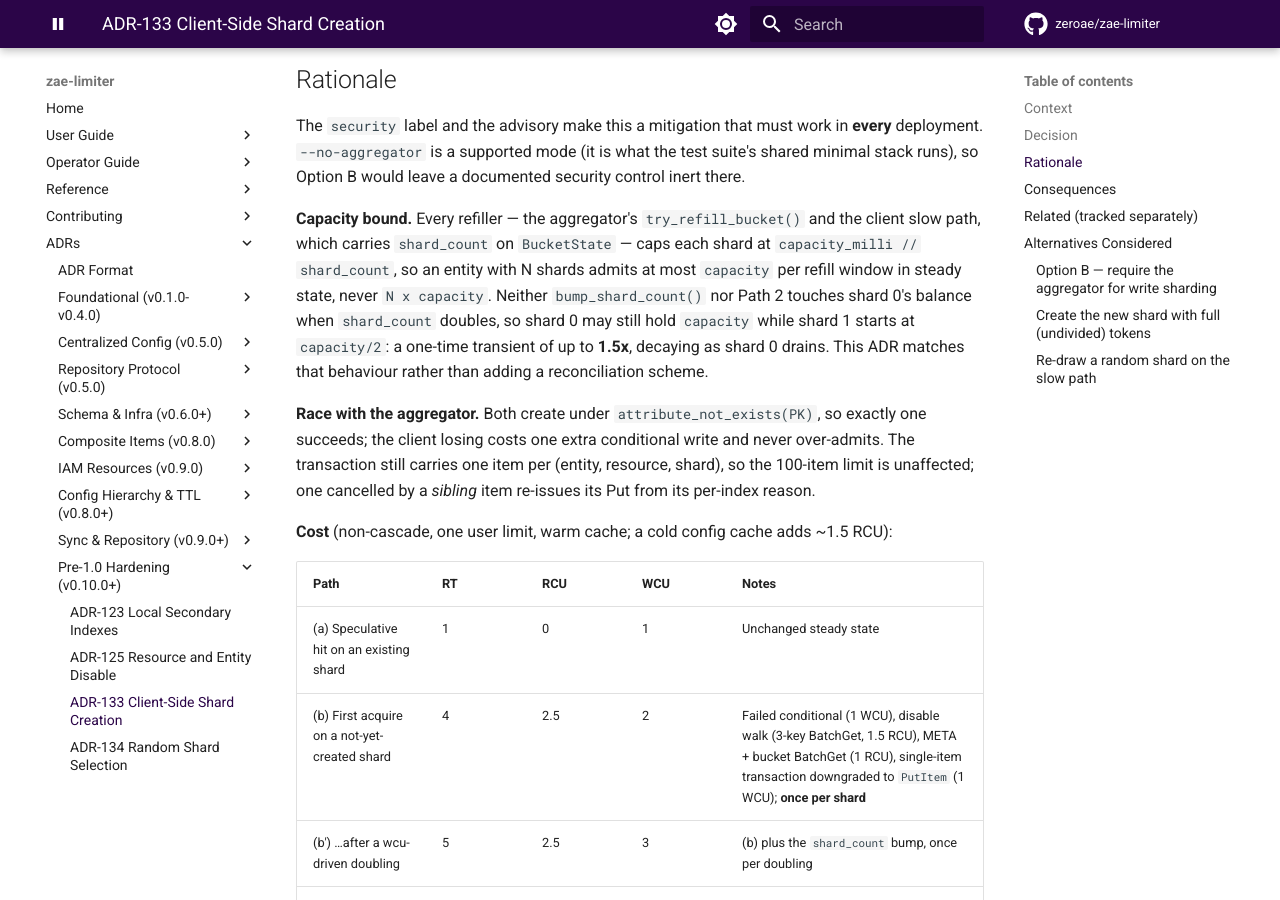
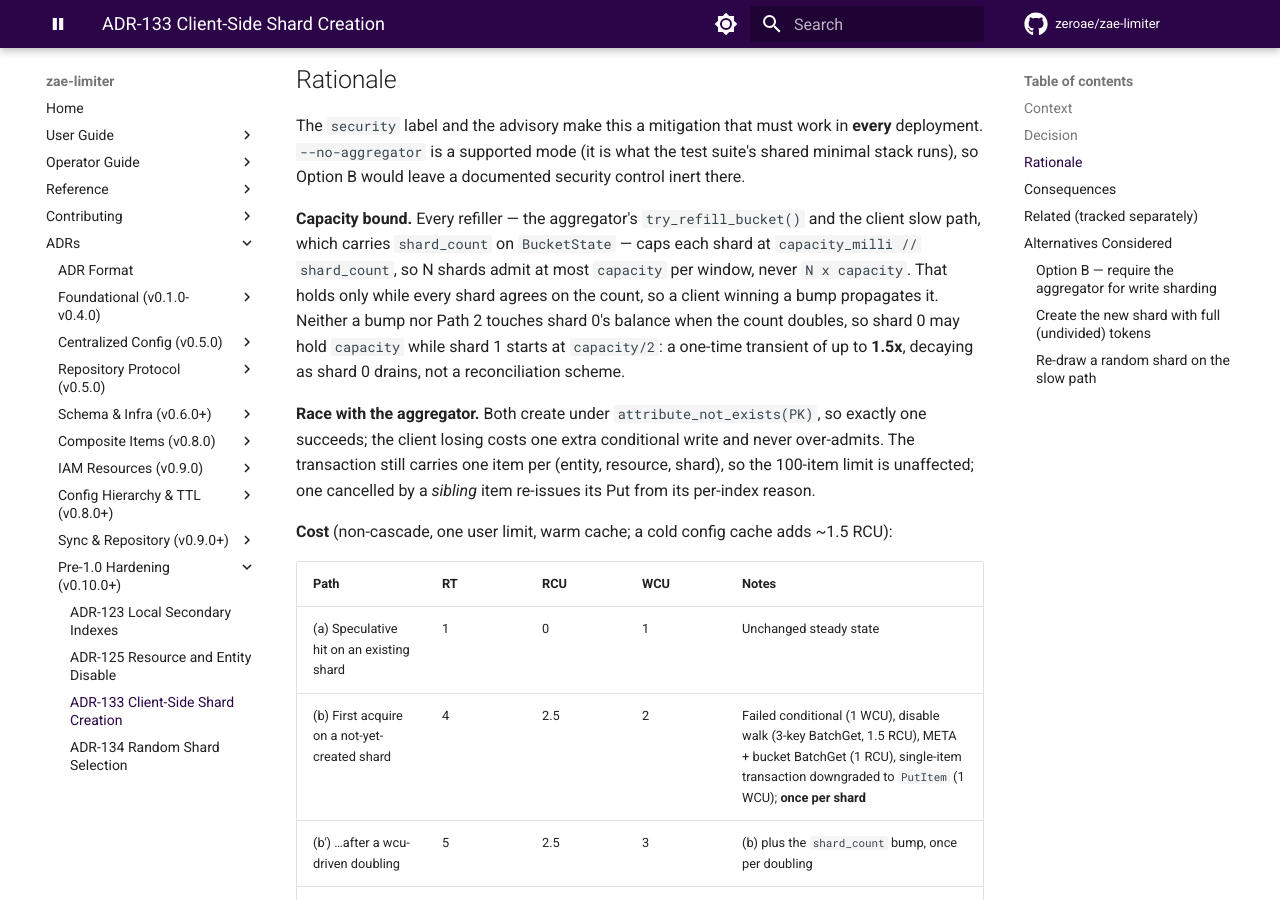
Before and after one commit to zeroae/zae-limiter, an MkDocs documentation site: the page built from docs/adr/133-client-shard-creation.md, in a window 1280 px wide and 900 px high, scrolled down 893 px. Built offline with MkDocs 1.6.1 and Material for MkDocs 9.7.7, drawn with Linux system fonts in a browser that asks for light colours; comment, search, counter and statistics services are not loaded; the version menu is left out.

Commit message:
📝 docs(adr): accept ADR-133 and ADR-134
Both decisions are implemented and reviewed, so flip Status from Proposed
to Accepted. Per the convention set by ADR-125's acceptance (43e10f5a) and
the /adr skill's accept mode, only the Status line changes — Date keeps the
authored date.

One text fix first, since accepted ADRs are immutable: ADR-133's
"Capacity bound" argument concluded that N shards admit at most `capacity`
per window, but that only holds while every shard agrees on `shard_count`,
and the client-side propagation that guarantees it was added in the second
review round after the ADR was written. The paragraph now states the
dependency, rewritten to stay within the 100-line cap.

Deliberately NOT changed: the "Related (tracked separately)" line saying
`_sync_bucket_params()` reconciles shard 0 only (#468). It is still
accurate — #468 is open, #476 is an open draft on another branch, and this
branch's `_sync_bucket_params` still hardcodes shard 0 — so recording it as
fixed would write a falsehood into a now-immutable document.

Refs #439
Co-Authored-By: Claude Opus 5 (1M context) <noreply@anthropic.com>
Claude-Session: https://claude.ai/code/session_01QdVj8nPhUwTz2aNJzMFqt5

```diff
--- a/docs/adr/133-client-shard-creation.md
+++ b/docs/adr/133-client-shard-creation.md
@@ -40,11 +40,11 @@ minimal stack runs), so Option B would leave a documented security control inert
 
 **Capacity bound.** Every refiller — the aggregator's `try_refill_bucket()` and the client
 slow path, which carries `shard_count` on `BucketState` — caps each shard at
-`capacity_milli // shard_count`, so an entity with N shards admits at most `capacity` per
-refill window in steady state, never `N x capacity`. Neither `bump_shard_count()` nor Path 2
-touches shard 0's balance when `shard_count` doubles, so shard 0 may still hold `capacity`
-while shard 1 starts at `capacity/2`: a one-time transient of up to **1.5x**, decaying as
-shard 0 drains. This ADR matches that behaviour rather than adding a reconciliation scheme.
+`capacity_milli // shard_count`, so N shards admit at most `capacity` per window, never
+`N x capacity`. That holds only while every shard agrees on the count, so a client winning a
+bump propagates it. Neither a bump nor Path 2 touches shard 0's balance when the count
+doubles, so shard 0 may hold `capacity` while shard 1 starts at `capacity/2`: a one-time
+transient of up to **1.5x**, decaying as shard 0 drains, not a reconciliation scheme.
 
 **Race with the aggregator.** Both create under `attribute_not_exists(PK)`, so exactly one
 succeeds; the client losing costs one extra conditional write and never over-admits. The
```
Also changed, not shown: other parts of docs/adr/133-client-shard-creation.md (+1 -1 lines), docs/adr/134-random-shard-selection.md (+1 -1 lines).
